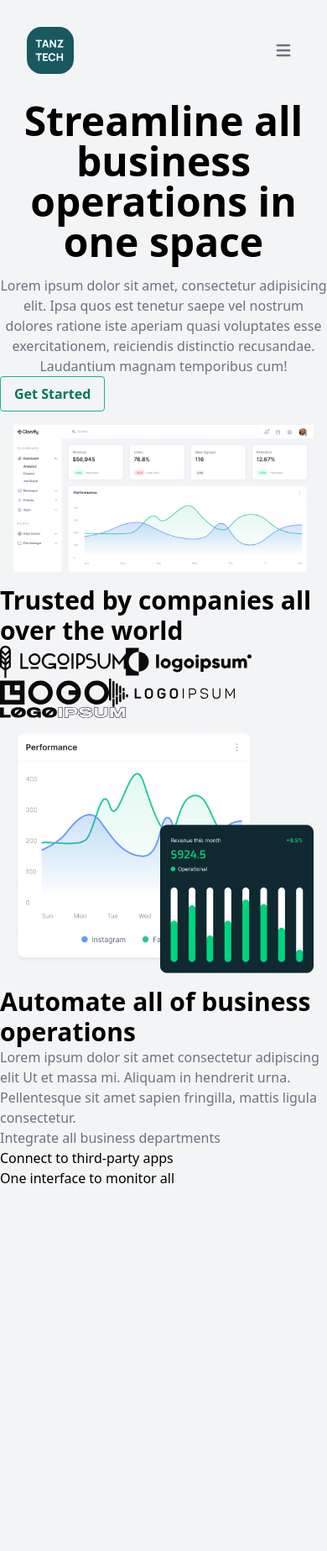
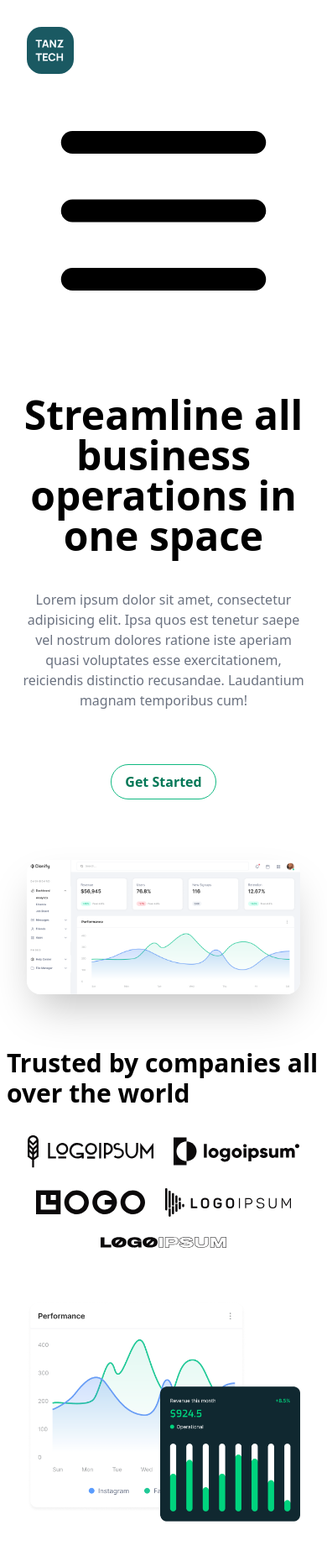
Before and after one commit to Amir-ZoghiPeyman/Enghelabmft-projects, a website: page mid-term-project/src/index.html in a window 390 px wide. Shown: the top 1847 px of the page at 84% size. Before the commit the page ends 1415 px from the top, so only its background shows below. Drawn offline with Linux system fonts and the light colour scheme.

Commit message:
styles added

```diff
--- a/mid-term-project/src/assets/css/input.css
+++ b/mid-term-project/src/assets/css/input.css
@@ -1,3 +1,9 @@
 @tailwind base;
 @tailwind components;
 @tailwind utilities;
+
+@layer{
+    body{
+        @apply bg-gray-100 tracking-wider;
+    }
+}
--- a/mid-term-project/src/index.html
+++ b/mid-term-project/src/index.html
@@ -4,61 +4,69 @@
     <meta charset="UTF-8" />
     <meta name="viewport" content="width=device-width, initial-scale=1.0" />
     <title>Home - Tanz Tech</title>
-    <link href="assets/css/output.css" rel="stylesheet">
+    <link href="assets/css/output.css" rel="stylesheet" />
   </head>
 
-  <body class="bg-gray-100">
+  <body>
     <header>
-      <nav class=" border-gray-300 px-8 lg:px-10 py-8">
-        <div class="flex flex-wrap justify-between items-center mx-auto max-w-screen-xl">
+      <nav class="border-gray-300 px-8 lg:px-10 py-8">
+        <div
+          class="flex flex-wrap justify-between items-center mx-auto max-w-screen-xl"
+        >
           <a href="#" class="flex items-center">
-            <img src="assets/images/Logo2.svg" class="mr-6 h-14 lg:h-16" alt="Tanz Tech Logo"/>
+            <img
+              src="assets/images/Logo2.svg"
+              class="mr-6 h-14 lg:h-16"
+              alt="Tanz Tech Logo"
+            />
           </a>
           <div class="flex items-center lg:order-2">
-            <button
-              data-collapse-toggle="mobile-menu-2"
-              type="button"
-              class="inline-flex items-center p-2 ml-1 text-sm text-gray-500 rounded-lg lg:hidden hover:bg-gray-100 focus:outline-none focus:ring-2 focus:ring-gray-200 dark:text-gray-400 dark:hover:bg-gray-700 dark:focus:ring-gray-600"
-              aria-controls="mobile-menu-2"
-              aria-expanded="false">
-              <span class="sr-only">Open main menu</span>
-              <svg class="w-6 h-6" fill="currentColor" viewBox="0 0 20 20"
-                xmlns="http://www.w3.org/2000/svg">
-                <path
-                  fill-rule="evenodd"
-                  d="M3 5a1 1 0 011-1h12a1 1 0 110 2H4a1 1 0 01-1-1zM3 10a1 1 0 011-1h12a1 1 0 110 2H4a1 1 0 01-1-1zM3 15a1 1 0 011-1h12a1 1 0 110 2H4a1 1 0 01-1-1z"
-                  clip-rule="evenodd"
-                ></path>
-              </svg>
-              <svg
-                class="hidden w-6 h-6"
-                fill="currentColor"
-                viewBox="0 0 20 20"
-                xmlns="http://www.w3.org/2000/svg">
-                <path
-                  fill-rule="evenodd"
-                  d="M4.293 4.293a1 1 0 011.414 0L10 8.586l4.293-4.293a1 1 0 111.414 1.414L11.414 10l4.293 4.293a1 1 0 01-1.414 1.414L10 11.414l-4.293 4.293a1 1 0 01-1.414-1.414L8.586 10 4.293 5.707a1 1 0 010-1.414z"
-                  clip-rule="evenodd"
-                ></path>
-              </svg>
+            <button>
+              <img src="assets/icons/burger-menu-svgrepo-com.svg" alt="" />
             </button>
           </div>
-          <div class="hidden justify-between items-center w-full lg:flex lg:w-auto lg:order-1" id="mobile-menu-2">
-            <ul class="flex flex-col mt-4 font-medium lg:flex-row lg:space-x-8 lg:mt-0">
+          <div
+            class="hidden justify-between items-center w-full lg:flex lg:w-auto lg:order-1"
+            id="mobile-menu-2"
+          >
+            <ul
+              class="flex flex-col mt-4 font-medium lg:flex-row lg:space-x-8 lg:mt-0"
+            >
               <li>
-                <a href="#" class="block py-2 pr-4 pl-3 text-black rounded bg-primary-700 lg:bg-transparent lg:text-primary-700 lg:p-0 dark:text-white" aria-current="page">Home</a>
+                <a
+                  href="#"
+                  class="block py-2 pr-4 pl-3 text-black rounded bg-primary-700 lg:bg-transparent lg:text-primary-700 lg:p-0 dark:text-white"
+                  aria-current="page"
+                  >Home</a
+                >
               </li>
               <li>
-                <a href="#" class="block py-2 pr-4 pl-3 text-black border-b border-gray-100 hover:bg-emerald-500 lg:hover:bg-transparent lg:border-0 lg:hover:text-primary-700 lg:p-0 dark:text-gray-400 lg:dark:hover:text-white dark:hover:bg-gray-700 dark:hover:text-white lg:dark:hover:bg-transparent dark:border-gray-700">Features</a>
+                <a
+                  href="#"
+                  class="block py-2 pr-4 pl-3 text-black border-b border-gray-100 hover:bg-emerald-500 lg:hover:bg-transparent lg:border-0 lg:hover:text-primary-700 lg:p-0 dark:text-gray-400 lg:dark:hover:text-white dark:hover:bg-gray-700 dark:hover:text-white lg:dark:hover:bg-transparent dark:border-gray-700"
+                  >Features</a
+                >
               </li>
               <li>
-                <a href="#" class="block py-2 pr-4 pl-3 text-black border-b border-gray-100 hover:bg-gray-50 lg:hover:bg-transparent lg:border-0 lg:hover:text-primary-700 lg:p-0 dark:text-gray-400 lg:dark:hover:text-white dark:hover:bg-gray-700 dark:hover:text-white lg:dark:hover:bg-transparent dark:border-gray-700">About</a>
+                <a
+                  href="#"
+                  class="block py-2 pr-4 pl-3 text-black border-b border-gray-100 hover:bg-gray-50 lg:hover:bg-transparent lg:border-0 lg:hover:text-primary-700 lg:p-0 dark:text-gray-400 lg:dark:hover:text-white dark:hover:bg-gray-700 dark:hover:text-white lg:dark:hover:bg-transparent dark:border-gray-700"
+                  >About</a
+                >
               </li>
               <li>
-                <a href="#" class="block py-2 pr-4 pl-3 text-gray-700 border-b border-gray-100 hover:bg-gray-50 lg:hover:bg-transparent lg:border-0 lg:hover:text-primary-700 lg:p-0 dark:text-gray-400 lg:dark:hover:text-white dark:hover:bg-gray-700 dark:hover:text-white lg:dark:hover:bg-transparent dark:border-gray-700">Team</a>
+                <a
+                  href="#"
+                  class="block py-2 pr-4 pl-3 text-gray-700 border-b border-gray-100 hover:bg-gray-50 lg:hover:bg-transparent lg:border-0 lg:hover:text-primary-700 lg:p-0 dark:text-gray-400 lg:dark:hover:text-white dark:hover:bg-gray-700 dark:hover:text-white lg:dark:hover:bg-transparent dark:border-gray-700"
+                  >Team</a
+                >
               </li>
               <li>
-                <a href="#" class="block py-2 pr-4 pl-3 text-gray-700 border-b border-gray-100 hover:bg-gray-50 lg:hover:bg-transparent lg:border-0 lg:hover:text-primary-700 lg:p-0 dark:text-gray-400 lg:dark:hover:text-white dark:hover:bg-gray-700 dark:hover:text-white lg:dark:hover:bg-transparent dark:border-gray-700">Contact</a>
+                <a
+                  href="#"
+                  class="block py-2 pr-4 pl-3 text-gray-700 border-b border-gray-100 hover:bg-gray-50 lg:hover:bg-transparent lg:border-0 lg:hover:text-primary-700 lg:p-0 dark:text-gray-400 lg:dark:hover:text-white dark:hover:bg-gray-700 dark:hover:text-white lg:dark:hover:bg-transparent dark:border-gray-700"
+                  >Contact</a
+                >
               </li>
             </ul>
           </div>
@@ -68,30 +76,55 @@
 
     <div>
       <div class="flex flex-col justify-center text-center gap-4">
-      <h1 class="text-5xl font-bold">Streamline all business operations in one space</h1>
-      <p class="text-gray-500">Lorem ipsum dolor sit amet, consectetur adipisicing elit. Ipsa quos est tenetur saepe vel nostrum dolores ratione iste aperiam quasi voluptates esse exercitationem, reiciendis distinctio recusandae. Laudantium magnam temporibus cum!</p>
+        <h1 class="text-5xl font-bold mt-6">
+          Streamline all business operations in one space
+        </h1>
+        <p class="text-gray-500 m-6">
+          Lorem ipsum dolor sit amet, consectetur adipisicing elit. Ipsa quos
+          est tenetur saepe vel nostrum dolores ratione iste aperiam quasi
+          voluptates esse exercitationem, reiciendis distinctio recusandae.
+          Laudantium magnam temporibus cum!
+        </p>
       </div>
     </div>
-  <button class="bg-transparent hover:bg-emerald-500 text-emerald-700 font-semibold hover:text-white py-2 px-4 border border-emerald-500 hover:border-transparent rounded">
+    <div class="flex flex-col items-center justify-center py-10 rounded-xl">
+      <button
+        class="bg-transparent hover:bg-emerald-500 text-emerald-700 font-semibold hover:text-white py-2 px-4 border border-emerald-500 hover:border-transparent rounded-3xl transition"
+      >
         Get Started
       </button>
-  <div>
-    <img src="assets/images/Mask-group.png" class="flex flex-wrap justify-between items-center p-4" alt="">
     </div>
-  <h2 class=" flex flex-wrap justify-between items-center mx-auto max-w-screen-xl text-3xl font-semibold">Trusted by companies all over the world</h2>
-  <div class="flex flex-wrap">
-    <img src="assets/images/impsum1.svg" alt="">
-    <img src="assets/images/impsum2.svg" alt="">
-    <img src="assets/images/impsum3.svg" alt="">
-    <img src="assets/images/impsum4.svg" alt="">
-    <img src="assets/images/impsum5.svg" alt="">
+    <div class="flex flex-col items-center justify-center p-8">
+      <img
+        src="assets/images/Mask-group.png"
+        class="rounded-2xl shadow-2xl"
+        alt=""
+      />
+    </div>
+    <h2
+      class="flex flex-col items-center justify-center m-2 mt-8 text-3xl font-bold"
+    >
+      Trusted by companies all over the world
+    </h2>
+    <div class="flex justify-center text-center flex-wrap m-8 gap-6">
+      <img src="assets/images/impsum1.svg" alt="" />
+      <img src="assets/images/impsum2.svg" alt="" />
+      <img src="assets/images/impsum3.svg" alt="" />
+      <img src="assets/images/impsum4.svg" alt="" />
+      <img src="assets/images/impsum5.svg" alt="" />
+    </div>
+    <div class="flex flex-col items-center justify-center p-8">
+      <img src="assets/images/Group-2289-1.png" alt="" />
     </div>
     <div>
-    <img src="assets/images/Group-2289-1.png" class="flex flex-wrap justify-between items-center p-4" alt="">
-  </div>
-  <div>
-    <h2 class="text-3xl font-semibold">Automate all of business operations</h2>
-    <p class="text-gray-500">Lorem ipsum dolor sit amet consectetur adipiscing elit Ut et massa mi. Aliquam in hendrerit urna. Pellentesque sit amet sapien fringilla, mattis ligula consectetur.</p>
+      <h2 class="text-3xl font-semibold">
+        Automate all of business operations
+      </h2>
+      <p class="text-gray-500">
+        Lorem ipsum dolor sit amet consectetur adipiscing elit Ut et massa mi.
+        Aliquam in hendrerit urna. Pellentesque sit amet sapien fringilla,
+        mattis ligula consectetur.
+      </p>
     </div>
     <div>
       <p class="text-gray-500">Integrate all business departments</p>
```
Also changed, not shown: mid-term-project/src/assets/css/output.css, mid-term-project/src/assets/icons/burger-menu-svgrepo-com.svg (added). Lines whose indentation alone changed are shown as unchanged.
